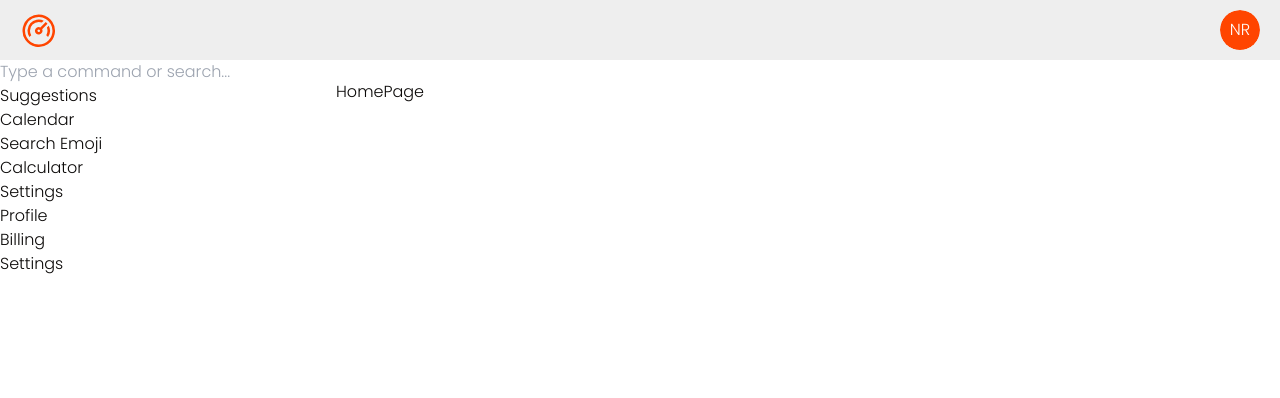
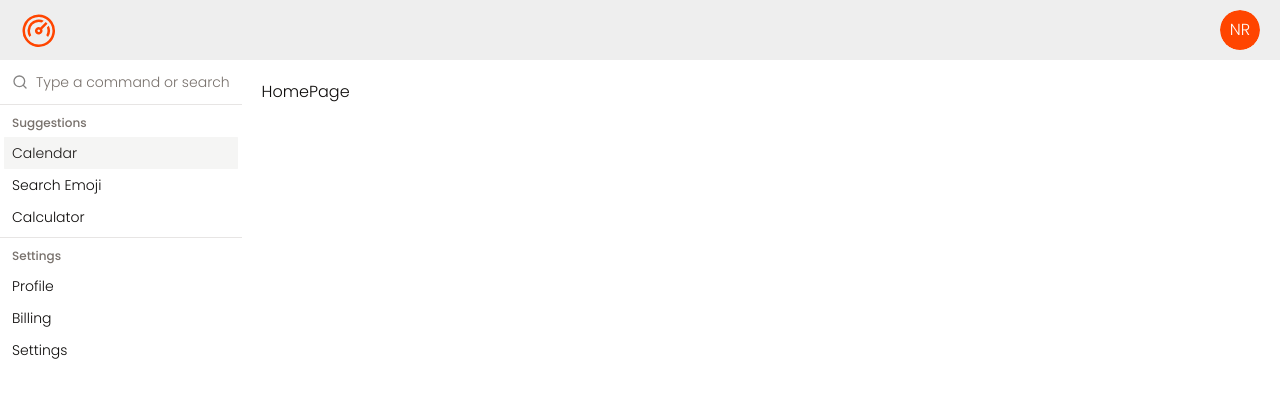
Before and after one commit to Nimira43/Tabularium, a Next.js app: page / in a window 1280 px wide. Shown: the top 398 px of the page. Built offline with nearby package versions, Linux system fonts and the light colour scheme; a web font is replaced by a local one.

Commit message:
Corrected link for Command imports

```diff
--- a/app/layout.tsx
+++ b/app/layout.tsx
@@ -24,7 +24,7 @@ export default function RootLayout({
       <body className={poppins.className}>
         <Navbar />
         <div className='flex'>
-          <div className='hidden md:block h-[100vh]'>
+          <div className='hidden md:block h-[100vh] w-[300px]'>
             <Sidebar />
           </div>
           <div className='p-5 w-full md:max-w-[1140px]'>
--- a/components/Sidebar.tsx
+++ b/components/Sidebar.tsx
@@ -1,10 +1,9 @@
-import { Command, CommandInput, CommandList, CommandEmpty, CommandGroup, CommandItem, CommandSeparator } from 'cmdk'
+import { Command, CommandInput, CommandList, CommandEmpty, CommandGroup, CommandItem, CommandSeparator } from '@/components/ui/command'
 import { RxDashboard } from "react-icons/rx"
 import { BsNewspaper } from "react-icons/bs"
 import { PiFolders } from "react-icons/pi"
 import { ImCreditCard } from "react-icons/im"
 import { TbSettings } from "react-icons/tb"
-
 import Link from 'next/link'
 
 const Sidebar = () => {
```
